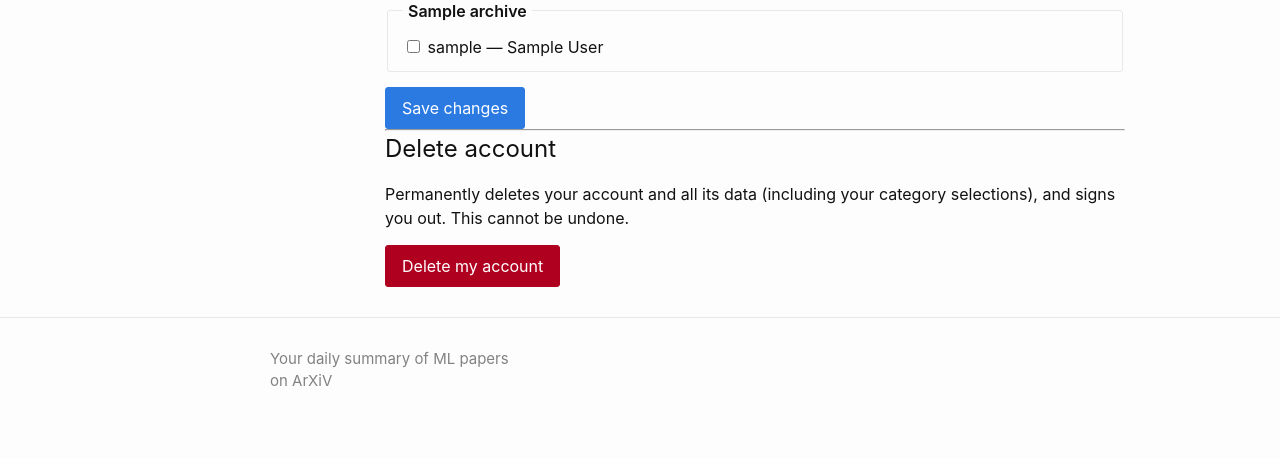
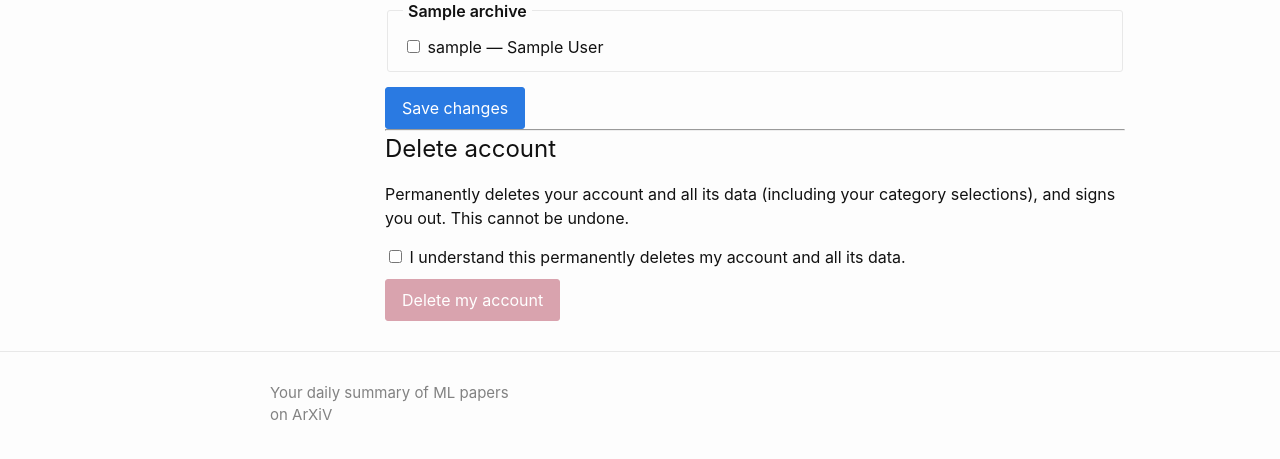
Before and after one commit to unmeshk/paperpulse, a FastAPI app: template app/templates/settings.html in a window 1280 px wide. Shown: the part 303-762 px from the top of the page. Run offline with FastAPI, Linux system fonts and the light colour scheme; the template is opened without the code that fills it: most values are stand-ins (such as "Sample title", 1, 10 or a date in 2020); parts of the project's set-up code (start-up, migrations or seed data) failed here and were passed over.

Commit message:
Delete account: confirmation checkbox, enforced server-side
Button stays disabled until the "I understand" checkbox is ticked;
the endpoint returns 400 if the confirm field is missing, so the
guard holds without JavaScript too.

Co-Authored-By: Claude Fable 5 <noreply@anthropic.com>

```diff
--- a/app/routes.py
+++ b/app/routes.py
@@ -139,6 +139,9 @@ async def delete_account(request: Request, user: dict | None = Depends(current_u
     submitted_token = next((v for k, v in fields if k == "csrf_token"), None)
     if not _validate_csrf(request, submitted_token):
         return PlainTextResponse("Invalid CSRF token", status_code=403)
+    confirmed = next((v for k, v in fields if k == "confirm"), None)
+    if confirmed != "yes":
+        return PlainTextResponse("Deletion not confirmed", status_code=400)
     with get_conn() as conn:
         # Hard delete: removes the user row and, via ON DELETE CASCADE, all
         # category selections. Nothing about the account is retained.
--- a/app/static/app.css
+++ b/app/static/app.css
@@ -93,6 +93,17 @@ button[type="submit"].button-danger {
   background: #b00020;
 }
 
+button[type="submit"].button-danger:disabled {
+  border-color: #d9a3ae;
+  background: #d9a3ae;
+  cursor: not-allowed;
+}
+
+.delete-confirm {
+  display: block;
+  margin-bottom: 10px;
+}
+
 button[type="submit"].button-danger:hover {
   background: #7f0017;
 }
--- a/app/templates/settings.html
+++ b/app/templates/settings.html
@@ -30,8 +30,21 @@
   <p>Permanently deletes your account and all its data (including your category selections), and signs you out. This cannot be undone.</p>
   <form method="post" action="/settings/delete-account">
     <input type="hidden" name="csrf_token" value="{{ csrf_token }}">
-    <button type="submit" class="button-danger">Delete my account</button>
+    <label class="delete-confirm">
+      <input type="checkbox" id="delete-confirm-box" name="confirm" value="yes">
+      I understand this permanently deletes my account and all its data.
+    </label>
+    <button type="submit" id="delete-account-button" class="button-danger" disabled>Delete my account</button>
   </form>
+  <script>
+    (function () {
+      var box = document.getElementById("delete-confirm-box");
+      var button = document.getElementById("delete-account-button");
+      box.addEventListener("change", function () {
+        button.disabled = !box.checked;
+      });
+    })();
+  </script>
 
   <script>
     (function () {
```
Also changed, not shown: app/tests/test_settings.py (+17 -2 lines).
